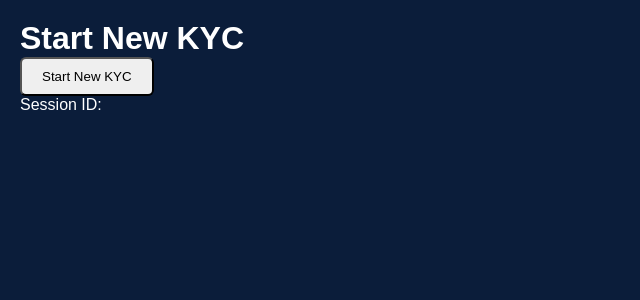
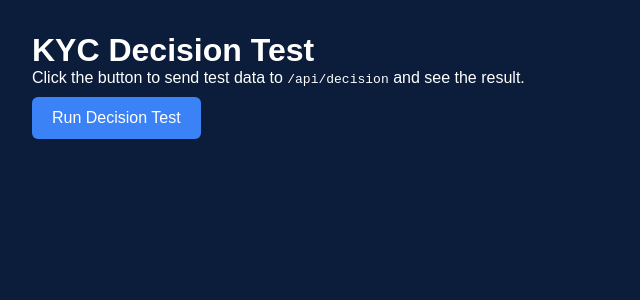
Before and after one commit to genio-ai/genio-os, a Next.js app: page /kyc-test in a window 1280 px wide. Shown: the top 300 px of the page, without its empty margins (0-640 px from the left). Built offline with nearby package versions, Linux system fonts and the light colour scheme.

Commit message:
Update kyc-test.js

```diff
--- a/pages/kyc-test.js
+++ b/pages/kyc-test.js
@@ -1,22 +1,59 @@
-// pages/kyc-test.js
 import { useState } from "react";
 
 export default function KycTest() {
-  const [sessionId, setSessionId] = useState("");
+  const [result, setResult] = useState(null);
+  const [loading, setLoading] = useState(false);
 
-  async function startNewKyc() {
-    const r = await fetch("/api/kyc/sessions", { method: "POST" });
-    const j = await r.json();
-    setSessionId(j.sessionId || "error");
-  }
+  const runDecision = async () => {
+    setLoading(true);
+    setResult(null);
+    try {
+      const res = await fetch("/api/decision", {
+        method: "POST",
+        headers: { "Content-Type": "application/json" },
+        body: JSON.stringify({
+          faceMatch: 0.76,
+          liveness: 0.82,
+          quality: 0.65,
+          docValid: true,
+          expiryValid: true,
+        }),
+      });
+
+      const data = await res.json();
+      setResult(data);
+    } catch (err) {
+      setResult({ error: "Network error", details: err.message });
+    } finally {
+      setLoading(false);
+    }
+  };
 
   return (
-    <main style={{ padding: 20, fontFamily: "Arial, sans-serif", background: "#0B1D3A", color: "#fff", minHeight: "100vh" }}>
-      <h1>Start New KYC</h1>
-      <button onClick={startNewKyc} style={{ padding: "10px 20px", borderRadius: 6 }}>
-        Start New KYC
+    <div style={{ minHeight: "100vh", background: "#0B1D3A", color: "#fff", padding: "2rem", fontFamily: "Arial, sans-serif" }}>
+      <h1>KYC Decision Test</h1>
+      <p>Click the button to send test data to <code>/api/decision</code> and see the result.</p>
+      <button
+        onClick={runDecision}
+        style={{
+          background: "#3B82F6",
+          color: "#fff",
+          border: "none",
+          padding: "12px 20px",
+          borderRadius: "6px",
+          cursor: "pointer",
+          fontSize: "16px",
+          marginTop: "10px"
+        }}
+      >
+        {loading ? "Loading..." : "Run Decision Test"}
       </button>
-      <p>Session ID: {sessionId}</p>
-    </main>
+
+      {result && (
+        <pre style={{ marginTop: "20px", background: "#111827", padding: "15px", borderRadius: "6px", overflowX: "auto" }}>
+          {JSON.stringify(result, null, 2)}
+        </pre>
+      )}
+    </div>
   );
 }
```
